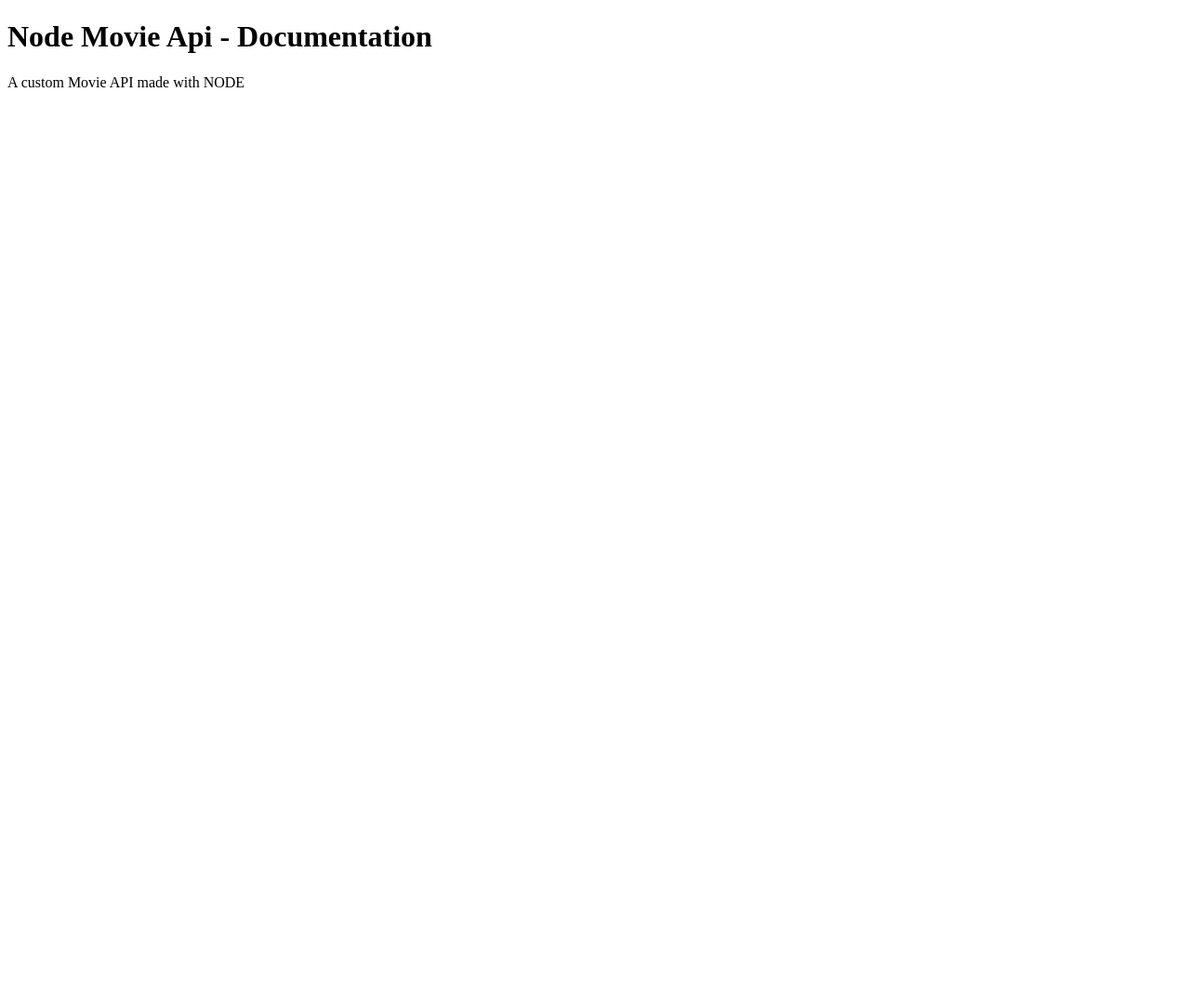
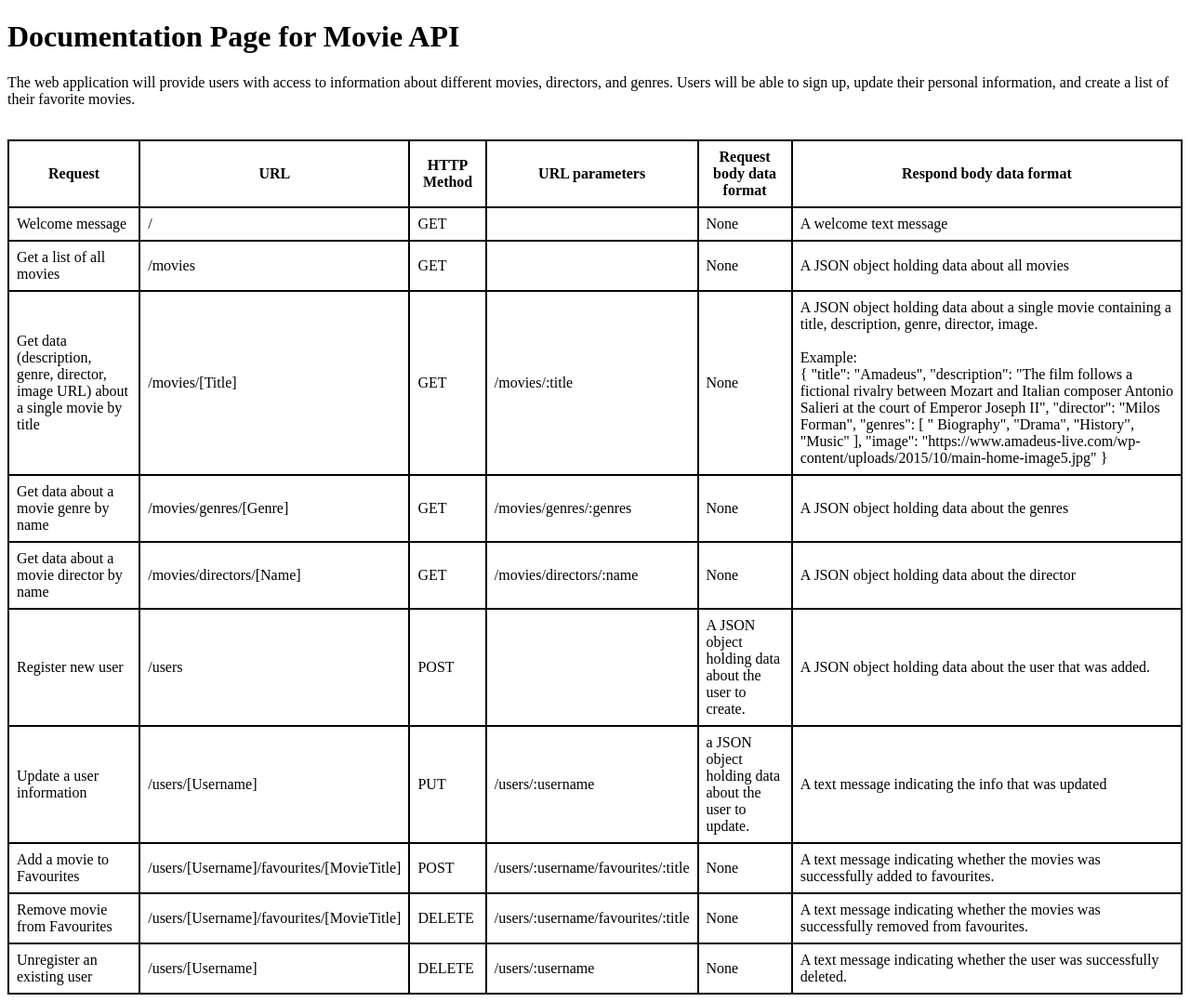
Before and after one commit to luisbartolome/MOVIE_API, a website: page public/documentation.html in a window 1280 px wide. Shown: the whole page at 93% size. Before the commit the page ends 800 px from the top, so only its background shows below. Drawn offline with Linux system fonts and the light colour scheme.

Commit message:
added table documentation

```diff
--- a/public/documentation.html
+++ b/public/documentation.html
@@ -3,14 +3,144 @@
 
 <head>
     <meta charset="utf-8" />
-    <title>Movie Api - Documentation</title>
+    <meta name="viewport" content="width=device-width, initial-scale=1.0" />
+    <title>Movie API - Documentation</title>
+    <style>
+        table,
+        th,
+        td {
+            border: 2px solid black;
+            border-collapse: collapse;
+        }
+
+        th,
+        td {
+            padding: 8px;
+        }
+    </style>
 </head>
 
 <body>
-    <h1>Node Movie Api - Documentation</h1>
+    <h1>Documentation Page for Movie API</h1>
     <p>
-        A custom Movie API made with NODE
+        The web application will provide users with access to information about different movies, directors, and genres. Users will be able to sign up, update their personal information, and create a list of their favorite movies.
+        <br />
+        <br />
     </p>
+    <table>
+        <tr>
+            <th>Request</th>
+            <th>URL</th>
+            <th>HTTP Method</th>
+            <th>URL parameters</th>
+            <th>Request body data format</th>
+            <th>Respond body data format</th>
+        </tr>
+        <tr>
+            <td>Welcome message</td>
+            <td>/</td>
+            <td>GET</td>
+            <td></td>
+            <td>None</td>
+            <td>A welcome text message</td>
+        </tr>
+        <tr>
+            <td>Get a list of all movies</td>
+            <td>/movies</td>
+            <td>GET</td>
+            <td></td>
+            <td>None</td>
+            <td>A JSON object holding data about all movies</td>
+        </tr>
+        <tr>
+            <td>
+                Get data (description, genre, director, image URL) about a single movie by title
+            </td>
+            <td>/movies/[Title]</td>
+            <td>GET</td>
+            <td>/movies/:title</td>
+            <td>None</td>
+            <td>
+                A JSON object holding data about a single movie containing a title, description, genre, director, image. <br /><br /> Example: <br /> { "title": "Amadeus", "description": "The film follows a fictional rivalry between Mozart and Italian
+                composer Antonio Salieri at the court of Emperor Joseph II", "director": "Milos Forman", "genres": [ " Biography", "Drama", "History", "Music" ], "image": "https://www.amadeus-live.com/wp-content/uploads/2015/10/main-home-image5.jpg" }
+                <br />
+            </td>
+        </tr>
+        <tr>
+            <td>Get data about a movie genre by name</td>
+            <td>/movies/genres/[Genre]</td>
+            <td>GET</td>
+            <td>/movies/genres/:genres</td>
+            <td>None</td>
+            <td>A JSON object holding data about the genres</td>
+        </tr>
+        <tr>
+            <td>Get data about a movie director by name</td>
+            <td>/movies/directors/[Name]</td>
+            <td>GET</td>
+            <td>/movies/directors/:name</td>
+            <td>None</td>
+            <td>A JSON object holding data about the director</td>
+        </tr>
+        <tr>
+            <td>Register new user</td>
+            <td>/users</td>
+            <td>POST</td>
+            <td></td>
+            <td>
+                A JSON object holding data about the user to create. <br />
+
+            </td>
+            <td>
+                A JSON object holding data about the user that was added.
+            </td>
+        </tr>
+        <tr>
+            <td>Update a user information</td>
+            <td>/users/[Username]</td>
+            <td>PUT</td>
+            <td>/users/:username</td>
+            <td>
+                a JSON object holding data about the user to update. <br />
+            </td>
+            <td>
+                A text message indicating the info that was updated
+                <br />
+
+            </td>
+        </tr>
+        <tr>
+            <td>Add a movie to Favourites</td>
+            <td>/users/[Username]/favourites/[MovieTitle]</td>
+            <td>POST</td>
+            <td>/users/:username/favourites/:title</td>
+            <td>None</td>
+            <td>
+                A text message indicating whether the movies was successfully added to favourites. <br />
+
+            </td>
+        </tr>
+        <tr>
+            <td>Remove movie from Favourites</td>
+            <td>/users/[Username]/favourites/[MovieTitle]</td>
+            <td>DELETE</td>
+            <td>/users/:username/favourites/:title</td>
+            <td>None</td>
+            <td>
+                A text message indicating whether the movies was successfully removed from favourites.
+            </td>
+        </tr>
+        <tr>
+            <td>Unregister an existing user</td>
+            <td>/users/[Username]</td>
+            <td>DELETE</td>
+            <td>/users/:username</td>
+            <td>None</td>
+            <td>
+                A text message indicating whether the user was successfully deleted.
+            </td>
+        </tr>
+    </table>
 </body>
 
 </html>
```
